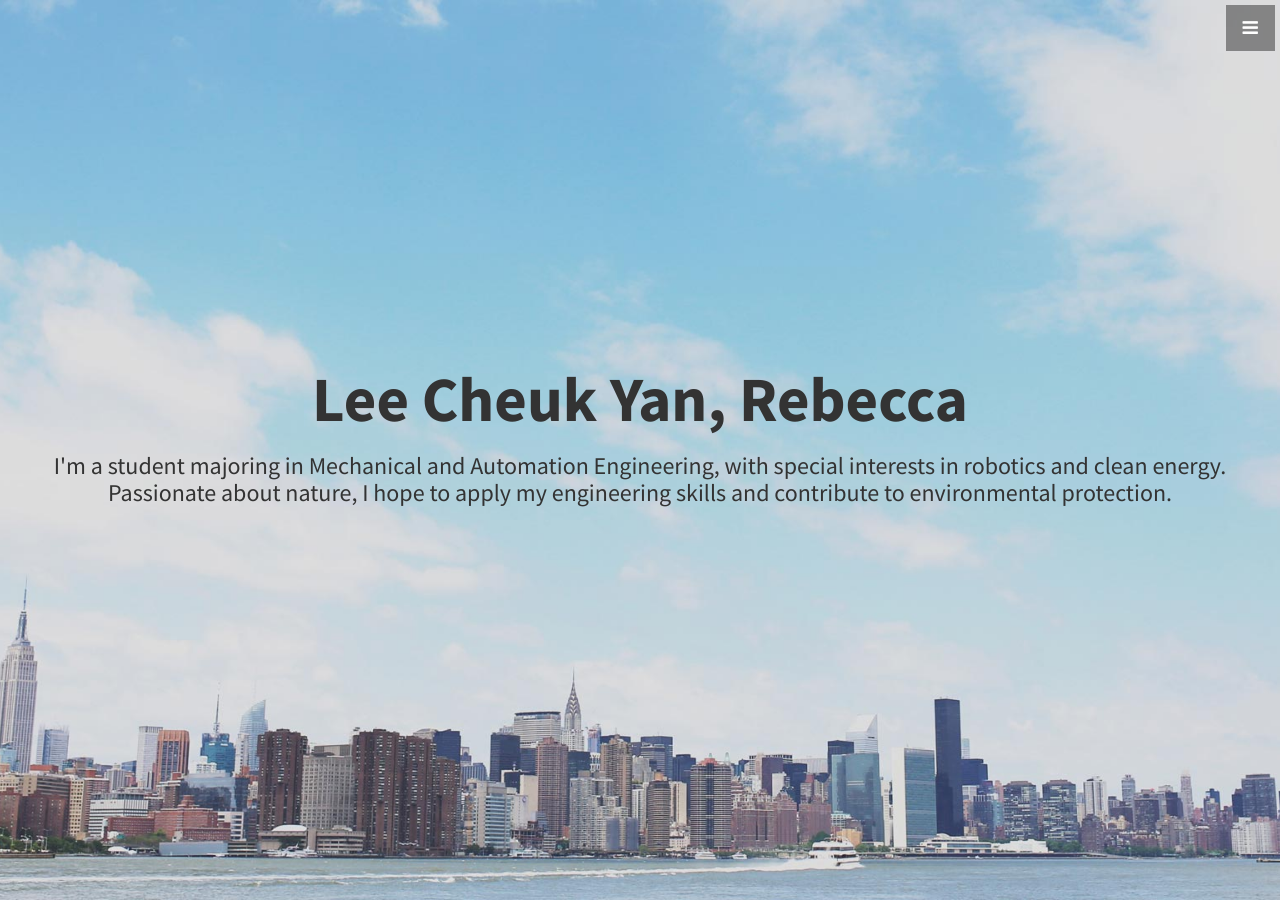
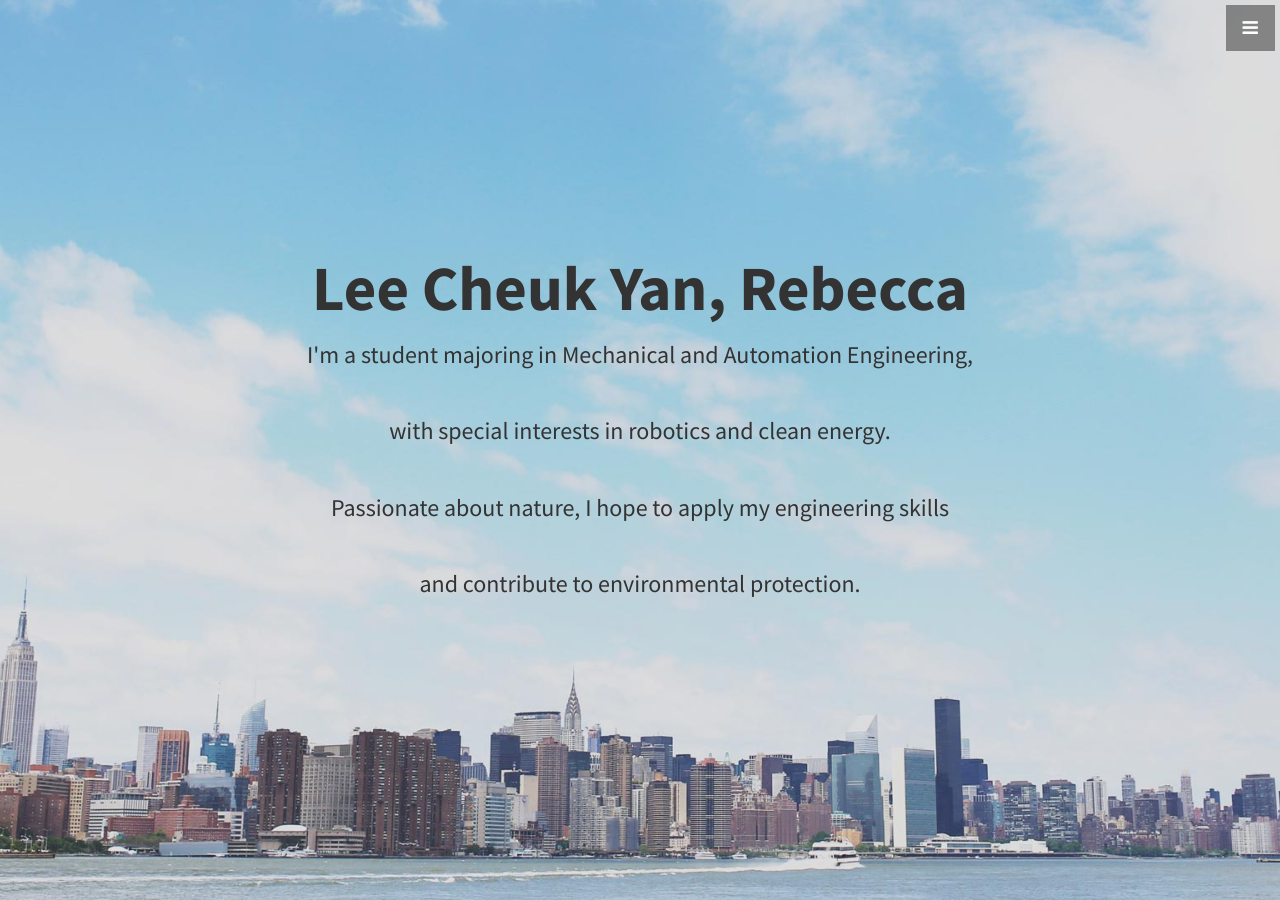
Before and after one commit to leelacceber/stylish-portfolio-jekyll-master, a Jekyll site: the page built from index.html, in a window 1280 px wide and 900 px high. Built offline with Jekyll 4.4.1, drawn with Linux system fonts in a browser that asks for light colours.

```diff
--- a/_includes/header.html
+++ b/_includes/header.html
@@ -1,10 +1,10 @@
 <header id="top" class="header">
   <div class="text-vertical-center">
     <h1>Lee Cheuk Yan, Rebecca</h1>
-    <h3>I'm a student majoring in Mechanical and Automation Engineering,
-      with special interests in robotics and clean energy.
-      Passionate about nature, I hope to apply my engineering skills
-      and contribute to environmental protection. </h3>
+    <h3>I'm a student majoring in Mechanical and Automation Engineering, </h3>    <br>
+      <h3>with special interests in robotics and clean energy. </h3>    <br>
+      <h3>Passionate about nature, I hope to apply my engineering skills </h3>    <br>
+      <h3>and contribute to environmental protection. </h3>    <br>
     <br>
   </div>
 </header>
```
